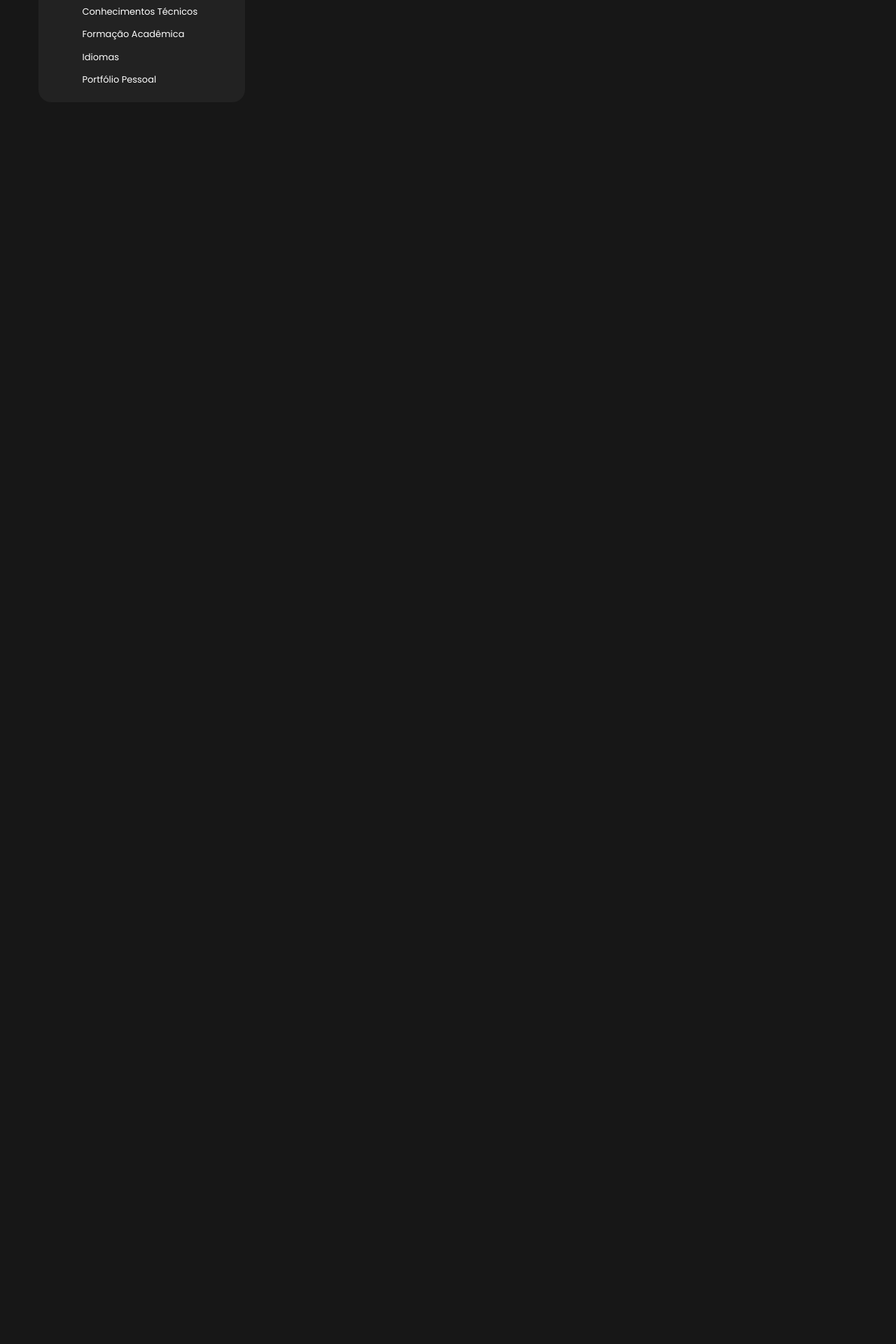
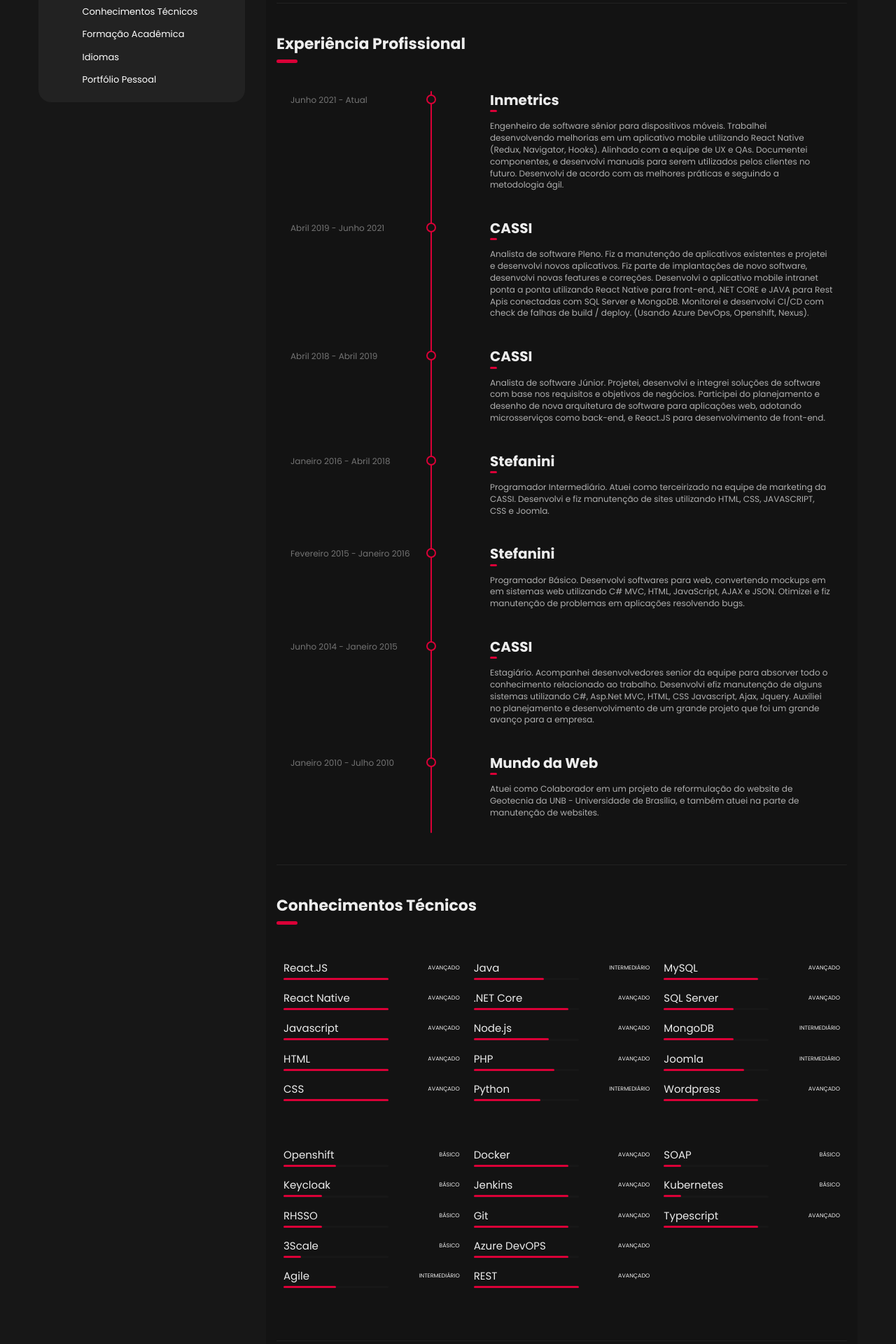
Before and after one commit to murillomuller/murillomuller-dev, a React (Create React App) app: page / in a window 1280 px wide. Shown: the part 500-2420 px from the top of the page at 70% size. Before the commit the page ends 800 px from the top, so only its background shows below. Built offline with nearby package versions, Linux system fonts and the light colour scheme; no server answers.

Commit message:
fix: import dynamic common translate files

```diff
--- a/src/pages/Home/index.tsx
+++ b/src/pages/Home/index.tsx
@@ -1,6 +1,16 @@
-import React, { useEffect, useState } from 'react';
+import React, { useEffect, useState } from 'react'
+// import Button from '../../components/Button';
+// import { faDownload, faEnvelope } from "@fortawesome/free-solid-svg-icons";
+// import { FontAwesomeIcon } from "@fortawesome/react-fontawesome";
 import { useTranslation } from "react-i18next";
+
+import logoUniceub from '../../assets/logo_uniceub.png';
+import logoPurple from '../../assets/logo_purple.png';
+import logoGoObra from '../../assets/logo_goobra.png';
+import logo7virtual from '../../assets/logo_7virtual.png';
 import { useParams } from 'react-router-dom';
+
+
 
 export default function Home() {
     let { language } = useParams<{ language: string }>();
@@ -8,9 +18,8 @@ export default function Home() {
     const [loaded, setLoaded] = useState(false);
 
     useEffect(() => {
-        if (language === 'br' || language === 'en') {
             // Fetch the JSON file dynamically
-            fetch(`/locales/${language}/common.json`)
+            fetch(`locales/${language}/common.json`)
                 .then(response => response.json())
                 .then(data => {
                     // Add the fetched translations to i18next
@@ -22,7 +31,6 @@ export default function Home() {
                     console.error("Failed to load translations:", error);
                     setLoaded(true); // Handle the error case
                 });
-        }
     }, [language, i18n]);
 
     if (!loaded) {
@@ -35,9 +43,148 @@ export default function Home() {
                 <h1>{t('sections.about.hi')},</h1>
                 <p>{t('sections.about.first')}</p>
                 <p>{t('sections.about.second')}</p>
-                <p>{t('sections.about.third')}</p>
+                <p>{t('sections.about.third')} </p>
+                {/* <div className='mt-40'>
+                    <Button to='#'><FontAwesomeIcon icon={faDownload} />{' '} {t('sections.about.downloadcv')}</Button>{' '}
+                    <Button type='secondary' className='mt-20' to='#'><FontAwesomeIcon icon={faEnvelope} />{' '} {t('sections.about.contactme')}</Button>
+                </div> */}
             </div>
-            {/* Rest of your component */}
+            <div className='separator' />
+            <h1 className='title'>{t('sections.experience.title')}</h1>
+            <div id='experience' className='experience'>
+                <p className='xp'>
+                    <div className='title'>{t('date.months.june')} 2021 - {t('common.current')}</div>
+                    <div className='body'>
+                        <h2>Inmetrics</h2>
+                        <p>{t('sections.experience.inmetrics')}</p>
+                    </div>
+                </p>
+                <p className='xp'>
+                    <div className='title'>{t('date.months.april')} 2019 - {t('date.months.june')} 2021</div>
+                    <div className='body'>
+                        <h2>CASSI</h2>
+                        <p>{t('sections.experience.cassipleno')}</p>
+                    </div>
+                </p>
+                <p className='xp'>
+                    <div className='title'>{t('date.months.april')} 2018 - {t('date.months.april')} 2019</div>
+                    <div className='body'>
+                        <h2>CASSI</h2>
+                        <p>{t('sections.experience.cassijunior')}</p>
+                    </div>
+                </p>
+                <p className='xp'>
+                    <div className='title'>{t('date.months.january')} 2016 - {t('date.months.april')} 2018</div>
+                    <div className='body'>
+                        <h2>Stefanini</h2>
+                        <p>{t('sections.experience.stefaniniintermediary')}</p>
+                    </div>
+                </p>
+                <p className='xp'>
+                    <div className='title'>{t('date.months.february')} 2015 - {t('date.months.january')} 2016</div>
+                    <div className='body'>
+                        <h2>Stefanini</h2>
+                        <p>{t('sections.experience.stefaninibasic')} </p>
+                    </div>
+                </p>
+                <p className='xp'>
+                    <div className='title'>{t('date.months.june')} 2014 - {t('date.months.january')} 2015</div>
+                    <div className='body'>
+                        <h2>CASSI</h2>
+                        <p>{t('sections.experience.cassiintern')}</p>
+                    </div>
+                </p>
+                <p className='xp'>
+                    <div className='title'>{t('date.months.january')} 2010 - {t('date.months.july')} 2010</div>
+                    <div className='body'>
+                        <h2>Mundo da Web</h2>
+                        <p>{t('sections.experience.mundodaweb')}</p>
+                    </div>
+                </p>
+                <div className='timeline' />
+            </div>
+            <div className='separator' />
+            <h1 className='title'>{t('sections.techskills.title')}</h1>
+            <div id='techskills' className='techSkills'>
+                <ul>
+                    <li className='skill-100'>React.JS<span>{t('sections.techskills.level.advanced')}</span></li>
+                    <li className='skill-100'>React Native<span>{t('sections.techskills.level.advanced')}</span></li>
+                    <li className='skill-100'>Javascript<span>{t('sections.techskills.level.advanced')}</span></li>
+                    <li className='skill-100'>HTML<span>{t('sections.techskills.level.advanced')}</span></li>
+                    <li className='skill-100'>CSS<span>{t('sections.techskills.level.advanced')}</span></li>
+                </ul>
+                <ul>
+                    <li className='skill-70'>Java<span>{t('sections.techskills.level.intermediary')}</span></li>
+                    <li className='skill-90'>.NET Core <span>{t('sections.techskills.level.advanced')}</span></li>
+                    <li className='skill-75'>Node.js<span>{t('sections.techskills.level.advanced')}</span></li>
+                    <li className='skill-80'>PHP<span>{t('sections.techskills.level.advanced')}</span></li>
+                    <li className='skill-60'>Python <span>{t('sections.techskills.level.intermediary')}</span></li>
+                </ul>
+                <ul>
+                    <li className='skill-90'>MySQL <span>{t('sections.techskills.level.advanced')}</span></li>
+                    <li className='skill-70'>SQL Server <span>{t('sections.techskills.level.advanced')}</span></li>
+                    <li className='skill-70'>MongoDB <span>{t('sections.techskills.level.intermediary')}</span></li>
+                    <li className='skill-80'>Joomla <span>{t('sections.techskills.level.intermediary')}</span></li>
+                    <li className='skill-90'>Wordpress <span>{t('sections.techskills.level.advanced')}</span></li>
+                </ul>
+                <ul>
+                    <li className='skill-50'>Openshift<span>{t('sections.techskills.level.basic')}</span></li>
+                    <li className='skill-40'>Keycloak<span>{t('sections.techskills.level.basic')}</span></li>
+                    <li className='skill-40'>RHSSO<span>{t('sections.techskills.level.basic')}</span></li>
+                    <li className='skill-20'>3Scale <span>{t('sections.techskills.level.basic')}</span></li>
+                    <li className='skill-50'>Agile<span>{t('sections.techskills.level.intermediary')}</span></li>
+                </ul>
+                <ul>
+                    <li className='skill-90'>Docker<span>{t('sections.techskills.level.advanced')}</span></li>
+                    <li className='skill-90'>Jenkins<span>{t('sections.techskills.level.advanced')}</span></li>
+                    <li className='skill-90'>Git<span>{t('sections.techskills.level.advanced')}</span></li>
+                    <li className='skill-90'>Azure DevOPS<span>{t('sections.techskills.level.advanced')}</span></li>
+                    <li className='skill-100'>REST<span>{t('sections.techskills.level.advanced')}</span></li>
+                </ul>
+                <ul>
+                    <li className='skill-20'>SOAP<span>{t('sections.techskills.level.basic')}</span></li>
+                    <li className='skill-20'>Kubernetes<span>{t('sections.techskills.level.basic')}</span></li>
+                    <li className='skill-90'>Typescript <span>{t('sections.techskills.level.advanced')}</span></li>
+                </ul>
+            </div>
+            <div className='separator' />
+            <h1 id='academic' className='title'>{t('sections.academic.title')}</h1>
+            <div className='academic'>
+                <img src={logoUniceub} alt="logo-uniceub" />
+                <h3>{t('sections.academic.computerscience', { university: 'UniCEUB' })}</h3>
+                <p><b>{t('sections.academic.graduation')}</b> <br /> Jan/2014 - Dez/2019</p>
+            </div>
+            <div className='separator' />
+            <h1 className='title'>{t('sections.language.title')}</h1>
+            <div id='language' className='language'>
+                <div>
+                    <h3>{t('sections.language.portuguese')}</h3>
+                    <p><b>{t('sections.language.native')}</b></p>
+                </div>
+                <div>
+                    <h3>{t('sections.language.english')}</h3>
+                    <p><b>{t('sections.language.intermediary')}</b></p>
+                </div>
+            </div>
+            <div className='separator' />
+            <h1 className='title'>{t('sections.portfolio.title')}</h1>
+            <div id='portfolio' className='portfolio'>
+                <div>
+                    <img src={logoPurple} alt='logo-purple' />
+                    <h3>Purple</h3>
+                    <p>{t('sections.portfolio.purple')}</p>
+                </div>
+                <div>
+                    <img src={logoGoObra} alt='logo-goobra' />
+                    <h3>GoObra</h3>
+                    <p>{t('sections.portfolio.goobra')}</p>
+                </div>
+                <div>
+                    <img src={logo7virtual} alt='logo-7virtual' />
+                    <h3>7Virtual</h3>
+                    <p>{t('sections.portfolio.7virtual')}</p>
+                </div>
+            </div>
         </div>
-    );
+    )
 }
--- a/src/styles/index.scss
+++ b/src/styles/index.scss
@@ -1,6 +1,6 @@
 // index.scss
-@import "styles/base";
-@import "styles/margins";
-@import "styles/menu";
-@import "styles/sections";
-@import "styles/mobile";
+@import "base";
+@import "margins";
+@import "menu";
+@import "sections";
+@import "mobile";
```
Also changed, not shown: 2 other files (tests, documents, lock files or other folders).
